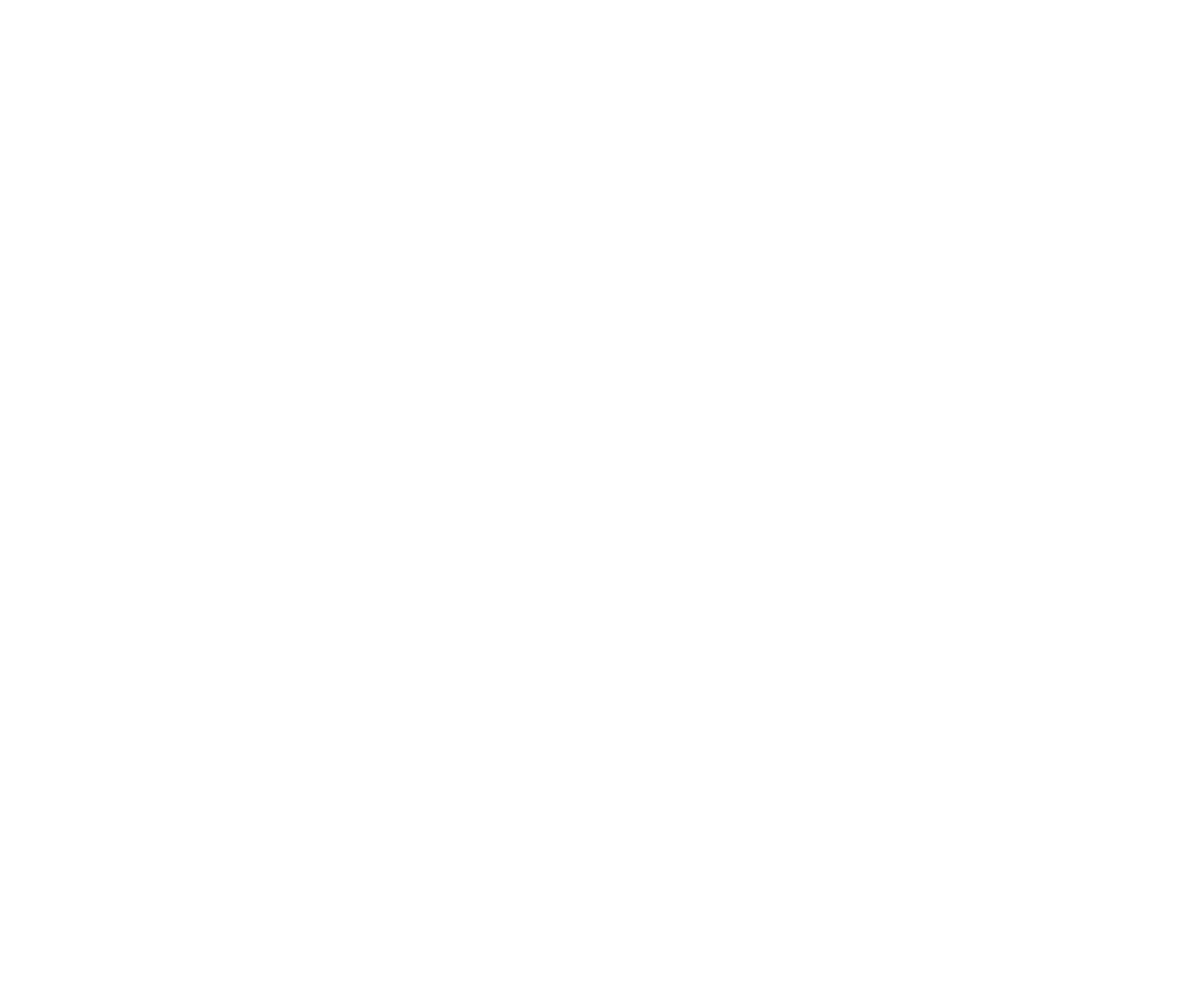
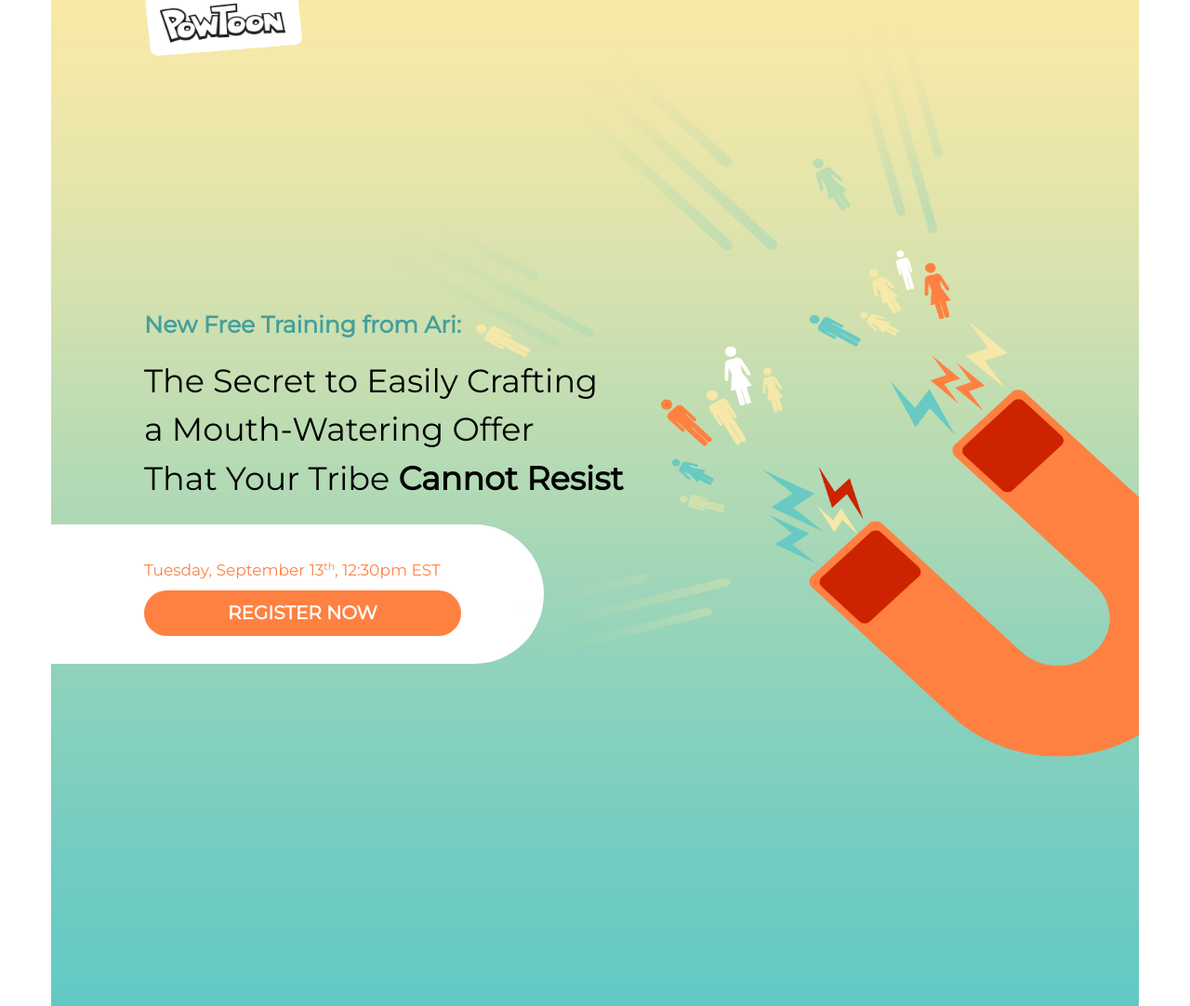
Before and after one commit to VolodymyrTrykoz/forMate, a plain HTML site: page index.html in a window 1280 px wide. Shown: the whole page at 93% size. Before the commit the page ends 800 px from the top, so only its background shows below. Drawn offline with Linux system fonts and the light colour scheme.

Commit message:
23-50/21082017

```diff
--- a/css/styles.css
+++ b/css/styles.css
@@ -0,0 +1,115 @@
+/*
+font-family: 'Hind', sans-serif;
+font-family: 'Montserrat', sans-serif;
+*/
+.container {
+	max-width: 1920px;
+	margin: 0 auto;
+	overflow: hidden;
+	padding-right: 0;
+	padding-left: 0;
+}
+
+
+
+.main {
+	max-height: 1082px;
+	width: 100%;
+	background: url(../img/main_bg.jpg) no-repeat;
+	background-size: cover;
+	position: relative;
+}
+
+.main__logo {
+	position: absolute;
+	top: -30px;
+}
+
+.main__content {
+	margin-top: 315px;
+	margin-bottom: 50px;
+}
+
+.main__content h1 {
+	font-family: 'Montserrat', sans-serif;
+	font-size: 25px;
+	color: #44a09b;
+	font-weight: 600;
+}
+
+.main__content h2 {
+	font-family: 'Montserrat', sans-serif;
+	font-size: 35px;
+	line-height: 1.5;
+	color: #000;
+}
+.main__content h2 span {
+	font-weight: bold;
+}
+.button {
+	position: relative;
+}
+.button p {
+	color: #ff8141;
+	font-family: 'Montserrat', sans-serif;
+	font-size: 17px;
+}
+.button input {
+	font-family: 'Montserrat', sans-serif;
+	display: block;
+	padding: 10px 90px;
+	font-size: 20px;
+	font-weight: bold;
+	color: #fff;
+	background-color: #ff8141;
+	border: none;
+	border-radius: 25px;
+	margin-bottom: 130px;
+}
+.white_bg {
+	height: 150px;
+	width: 600px;
+	position: absolute;
+	top: -37px;
+	left: -55px;
+	background: #fff;
+	border-radius: 80px;
+}
+
+.magnet {
+
+
+	position: relative;
+	top: -800px;
+	left: 360px;
+
+}
+
+
+@media screen and (max-width: 480px) {
+	.main__content h1 {
+		font-size: 20px;
+		font-weight: 400;
+	}
+
+	.main__content h2 {
+		font-size: 25px;
+	}
+	.button p {
+		font-size: 10px;
+	}
+    .button input  {
+    	font-size: 10px;
+        padding: 5px 30px;
+        font-weight: 400;
+    }
+    .white_bg {
+		height: 80px;
+		width: 350px;
+		position: absolute;
+		top: -16px;
+		left: -100px;
+		background: #fff;
+		border-radius: 80px;
+	}
+}
--- a/index.html
+++ b/index.html
@@ -3,12 +3,45 @@
 <head>
 	<meta charset="UTF-8">
 	<title>JqueryUI</title>
+	<link href="https://fonts.googleapis.com/css?family=Hind|Montserrat" rel="stylesheet">
 	<link rel="stylesheet" href="css/reset.css">
 	<link rel="stylesheet" href="css/bootstrap.css">
 	<link rel="stylesheet" href="css/styles.css">
 </head>
 <body>
-
+	<header>
+		<div class="container">
+			<div class="main">
+				<div class="row">
+					<div class="col-md-offset-1 col-md-6">
+						<img src="img/logo.png" width="170" height="90" alt="logo" class="main__logo">
+					</div>
+				</div>
+				<div class="row">
+					<div class="main__content col-md-offset-1 col-md-6 col-xs-offset-1">
+						<h1>New Free Training from Ari: </h1>
+						<h2>The Secret to Easily Crafting <br> a Mouth-Watering Offer <br> That Your Tribe <span>Cannot Resist</span></h2>
+					</div>
+				</div>
+				<div class="row">
+					<div class="button">
+						<div class="white_bg"></div>
+						<div class="col-md-offset-1 col-md-6 col-xs-offset-1">
+							<p>Tuesday, September 13<sup><small>th</small></sup>, 12:30pm EST</p>
+						</div>
+						<div class="col-md-offset-1 col-md-6 col-xs-offset-1">
+							<input type="submit" value="REGISTER NOW">
+						</div>
+					</div>
+				</div>
+				<div class="row">
+					<div class="magnet"><img src="img/magnet.png" width="900" height="800" alt="magnet"></div>
+				</div>
+			</div>
+		</div>
+	</header>
+	<section></section>
+	<footer></footer>
 
 	<script src="js/jquery-3.2.0.min.js"></script>
 	<script src="js/js.js"></script>
```
Also changed, not shown: img/logo.png (added), img/magnet.png (added), img/main_bg.jpg (added).
